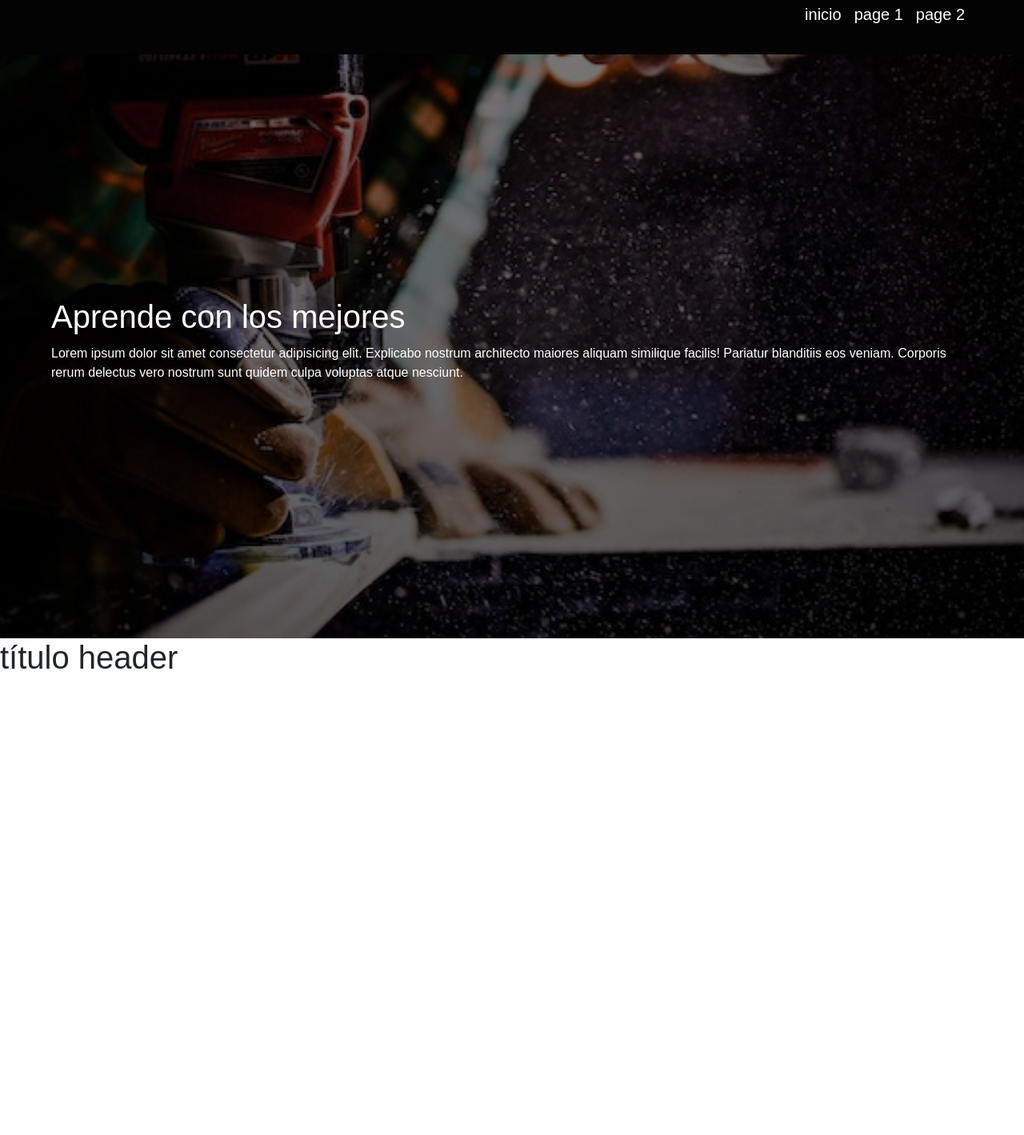
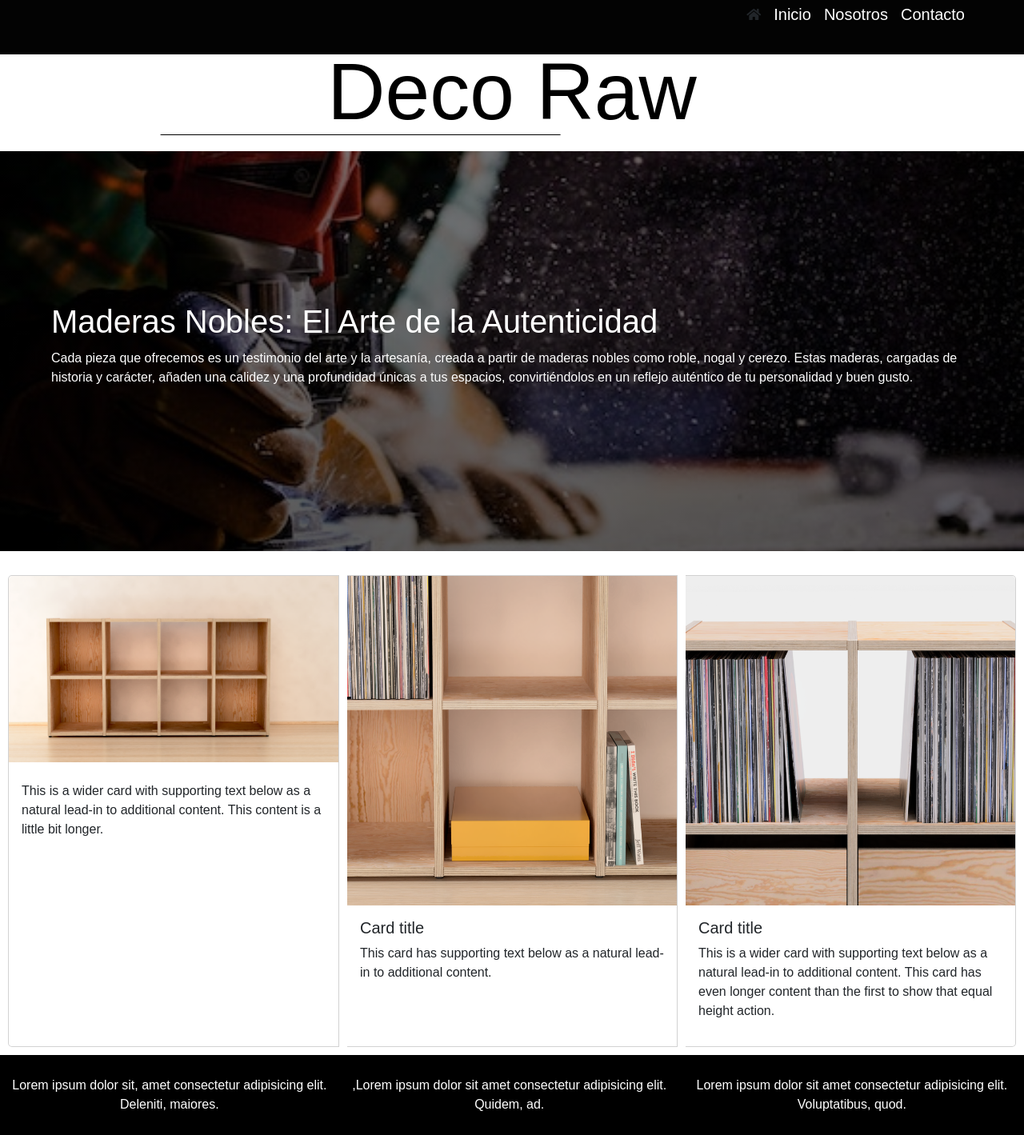
Before and after one commit to juankpinol/curso_sass, a website: page index.html in a window 1280 px wide. Shown: the part 32-1451 px from the top of the page at 80% size. Before the commit the page ends 886 px from the top, so only its background shows below. Drawn offline with nearby package versions, Linux system fonts and the light colour scheme.

Commit message:
ultimo commit para comenzar proyecto entrega 3

```diff
--- a/index.html
+++ b/index.html
@@ -5,37 +5,77 @@
     <meta name="viewport" content="width=device-width, initial-scale=1.0">
     <title>Inicio</title>
     <link href="https://cdn.jsdelivr.net/npm/bootstrap@5.3.1/dist/css/bootstrap.min.css" rel="stylesheet" integrity="sha384-4bw+/aepP/YC94hEpVNVgiZdgIC5+VKNBQNGCHeKRQN+PtmoHDEXuppvnDJzQIu9" crossorigin="anonymous">
+    <link rel="stylesheet" href="https://cdnjs.cloudflare.com/ajax/libs/font-awesome/5.15.3/css/all.min.css">
     <link rel="stylesheet" href="./css/style.css">
 </head>
 <body>
 
     <nav class="nav">
         <div class="nav__container">
-            <a href="./index.html" class="nav__item nav__item--active">inicio</a>
-            <a href="./pages/page 1.html" class="nav__item">page 1</a>
-            <a href="./pages/page 2.html" class="nav__item">page 2</a>
+            <i class="fas fa-home"></i>
+            <a href="./index.html" class="nav__item nav__item--active">Inicio</a>
+            <a href="./pages/page 1.html" class="nav__item">Nosotros</a>
+            <a href="./pages/page 2.html" class="nav__item">Contacto</a>
         </div>
     </nav>
 
+    <header class="header__container">
+        <div class="header__titulo">
+            <h1 class="header__texto">Deco Raw</h1>
+        </div>
+    </header>
+
     <div class="animation">
         <div class="circle circle-1"></div>
-        <div class="circle circle-2"></div>
-        <div class="circle circle-3"></div>
-        <div class="circle circle-4"></div>
-        <div class="circle circle-5"></div>
-
     </div>
 
     <section class="hero__container">
         <div class="hero__texts">
-            <h2 class="hero__title">Aprende con los mejores</h2>
-            <p class="hero__paragraph">Lorem ipsum dolor sit amet consectetur adipisicing elit. Explicabo nostrum architecto maiores aliquam similique facilis! Pariatur blanditiis eos veniam. Corporis rerum delectus vero nostrum sunt quidem culpa voluptas atque nesciunt.</p>
+            <h2 class="hero__title">Maderas Nobles: El Arte de la Autenticidad </h2>
+            <p class="hero__paragraph">Cada pieza que ofrecemos es un testimonio del arte y la artesanía, creada a partir de maderas nobles como roble, nogal y cerezo. Estas maderas, cargadas de historia y carácter, añaden una calidez y una profundidad únicas a tus espacios, convirtiéndolos en un reflejo auténtico de tu personalidad y buen gusto.</p>
+
         </div>
     </section>
 
-    <header class="hero">
-        <h1>título header</h1>
-    </header>
+    <div class="card-group">
+
+        <div class="card">
+          <img src="./multimedia/img/modelo_completo.webp" class="card-img-top" alt="...">
+          <div class="card-body">
+            <h5 class="card-title"></h5>
+            <p class="card-text">This is a wider card with supporting text below as a natural lead-in to additional content. This content is a little bit longer.</p>
+            <p class="card-text"><small class="text-body-secondary"></small></p>
+          </div>
+        </div>
+
+        <div class="card">
+          <img src="./multimedia/img/modelo_completo_zoom.png" class="card-img-top" alt="...">
+          <div class="card-body">
+            <h5 class="card-title">Card title</h5>
+            <p class="card-text">This card has supporting text below as a natural lead-in to additional content.</p>
+            <p class="card-text"><small class="text-body-secondary"></small></p>
+          </div>
+        </div>
+        <div class="card">
+          <img src="./multimedia/img/modelo_completo_zoom_1.webp" class="card-img-top" alt="...">
+          <div class="card-body">
+            <h5 class="card-title">Card title</h5>
+            <p class="card-text">This is a wider card with supporting text below as a natural lead-in to additional content. This card has even longer content than the first to show that equal height action.</p>
+            <p class="card-text"><small class="text-body-secondary"></small></p>
+          </div>
+        </div>
+      </div>
+
+<main>
+
+
+
+</main>
+<footer class="footer_container">
+    <li class="footer_lista">Lorem ipsum dolor sit, amet consectetur adipisicing elit. Deleniti, maiores.</li>
+    <li class="footer_lista">,Lorem ipsum dolor sit amet consectetur adipisicing elit. Quidem, ad.</li>
+    <li class="footer_lista">Lorem ipsum dolor sit amet consectetur adipisicing elit. Voluptatibus, quod.</li>
+</footer>
 
     <script src="https://cdn.jsdelivr.net/npm/bootstrap@5.3.1/dist/js/bootstrap.bundle.min.js" integrity="sha384-HwwvtgBNo3bZJJLYd8oVXjrBZt8cqVSpeBNS5n7C8IVInixGAoxmnlMuBnhbgrkm" crossorigin="anonymous"></script>
 </body>
--- a/sass/_animaciones.scss
+++ b/sass/_animaciones.scss
@@ -1,15 +1,15 @@
 .circle{
-    width: 100px;
-    height: 100px;
+    width: 500px;
+    height: 1px;
     background-color: black;
-    border-radius: 50%;
+    border-radius: 0%;
 
-    animation-duration: 1s;
+    animation-duration: 2s;
     animation-iteration-count: infinite;
-    animation-direction: alternate;
+    animation-direction:alternate-reverse;
 }
 
-@for $iterador from 1 through 5 {
+@for $iterador from 1 through 1 {
 
     .circle-#{$iterador}{
         animation-name: animacion#{$iterador};
@@ -20,9 +20,7 @@
             }
         }
 
-        @if $iterador == 5{
-            animation-direction: alternate-reverse;
-        }
+
 
         }
     }
--- /dev/null
+++ b/sass/_footer.scss
@@ -0,0 +1,18 @@
+.footer_container{
+    background-color: black;
+    height: 100px;
+    width: 100%;
+    margin-top:10px;
+    display: flex;
+    align-items: center;
+    justify-content: space-evenly;
+    gap: 1rem;
+}
+
+.footer_lista{
+    color: white;
+    text-align: center;
+    text-decoration: none;
+    list-style: none;
+
+}
--- /dev/null
+++ b/sass/_header.scss
@@ -0,0 +1,27 @@
+
+.header{
+
+   &__container{
+    display: flex;
+    align-items: center;
+    justify-content: center;
+    height: 10vh;
+    padding: 10px;
+    margin: 10px;
+
+}
+    &__texto{
+    color: #000000;
+    font-size: 100px;
+
+
+
+}
+
+    @media (max-width:764px) {
+        &__texto {
+            justify-content: flex-end;
+            font-size: 50px;
+        }
+   }
+}
--- /dev/null
+++ b/sass/_imagenes.scss
@@ -0,0 +1,13 @@
+.card{
+    margin: 10px;
+    border-radius: 5px;
+}
+
+.container_text_center{
+    margin: 10px;
+    padding: 10px;
+    gap: 1px;
+    display: flex;
+    align-items: center;
+    justify-content: left;
+}
--- a/sass/_navbar.scss
+++ b/sass/_navbar.scss
@@ -13,6 +13,7 @@
          gap: 1em;
          }
 
+
          &__item {
             color: rgb(255, 255, 255);
             text-decoration: none;
@@ -24,9 +25,8 @@
             &__item {
             color: rgb(255, 0, 0);
             }
+        }
 
-
-        }
         @media (min-width:764px) {
             &__container {
                 justify-content: flex-end;
--- a/sass/_reset.scss
+++ b/sass/_reset.scss
@@ -2,6 +2,15 @@
     margin: 0;
     padding: 0;
     box-sizing: border-box;
+
+    $grid-breakpoints: (
+  xs: 0,
+  sm: 576px,
+  md: 768px,
+  lg: 992px,
+  xl: 1200px,
+  xxl: 1400px
+);
  }
 
  body{
--- a/sass/hero.scss
+++ b/sass/hero.scss
@@ -12,8 +12,10 @@
 
 
     &__container{
-        height: calc(100vh - 70px);
+        height: 500px;
         background-image: linear-gradient(#00000089, #000000a5), url(../multimedia/img/samantha-fortney-VqXio0EvV1A-unsplash.jpg);
+        margin-top: 20px;
+        margin-bottom: 20px;
 
 
         @include mixinsfunc.crear-flexbox(center);
```
Also changed, not shown: sass/style.scss (+5 -2 lines), css/hero.css, css/style.css, multimedia/img/modelo_completo.webp (renamed from multimedia/img/mueble1.webp), multimedia/img/modelo_completo_zoom.png (renamed from multimedia/img/mueble2.png), multimedia/img/modelo_completo_zoom_1.webp (renamed from multimedia/img/mueble3webp.webp), multimedia/img/modelo_completo_zoom_2.webp (renamed from multimedia/img/mueble4.webp), 4 other files.
